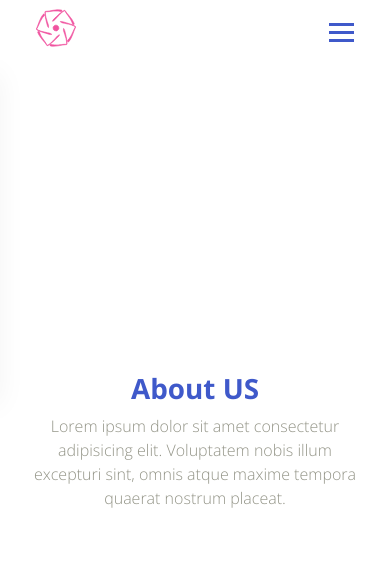
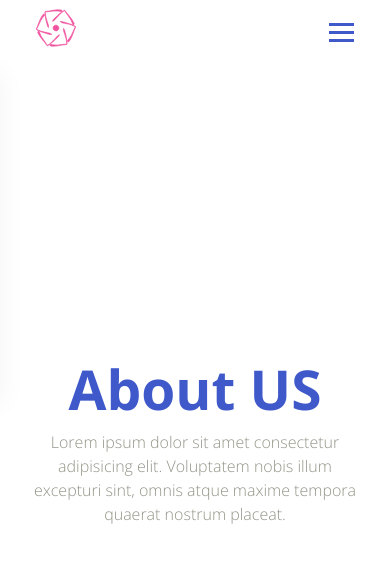
Before and after one commit to floydfdes/app-hobbies-nextjs, a Next.js app: page /about in a window 390 px wide. Shown: the top 562 px of the page. Built offline with nearby package versions, Linux system fonts and the light colour scheme.

Commit message:
Mobile UI improvements.

```diff
--- a/styles/index.module.css
+++ b/styles/index.module.css
@@ -42,17 +42,22 @@
   .flexItemRight {
     text-align: center;
   }
-  .flexItemLeft h1 {
+  .flexItemLeft h1,
+  .flexItemRight h1 {
     font-size: 55px;
   }
   .flexItemLeft button {
     display: inline-block;
     padding: 14px 28px;
-    border-radius: 30px;
+    border-radius: 10px;
     background-color: var(--color-1);
     color: white;
     width: 100%;
     max-width: 300px;
     font-size: 16px;
   }
+  .flexItemLeft button:hover {
+    background-color: var(--color-3);
+    color: white;
+  }
 }
```
